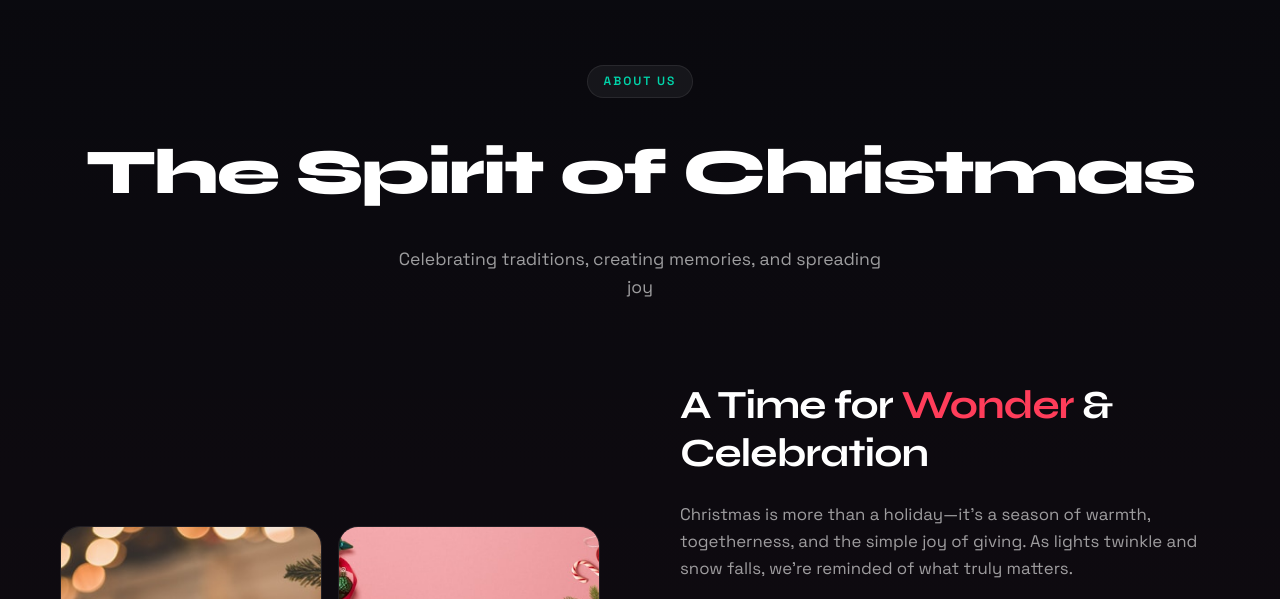
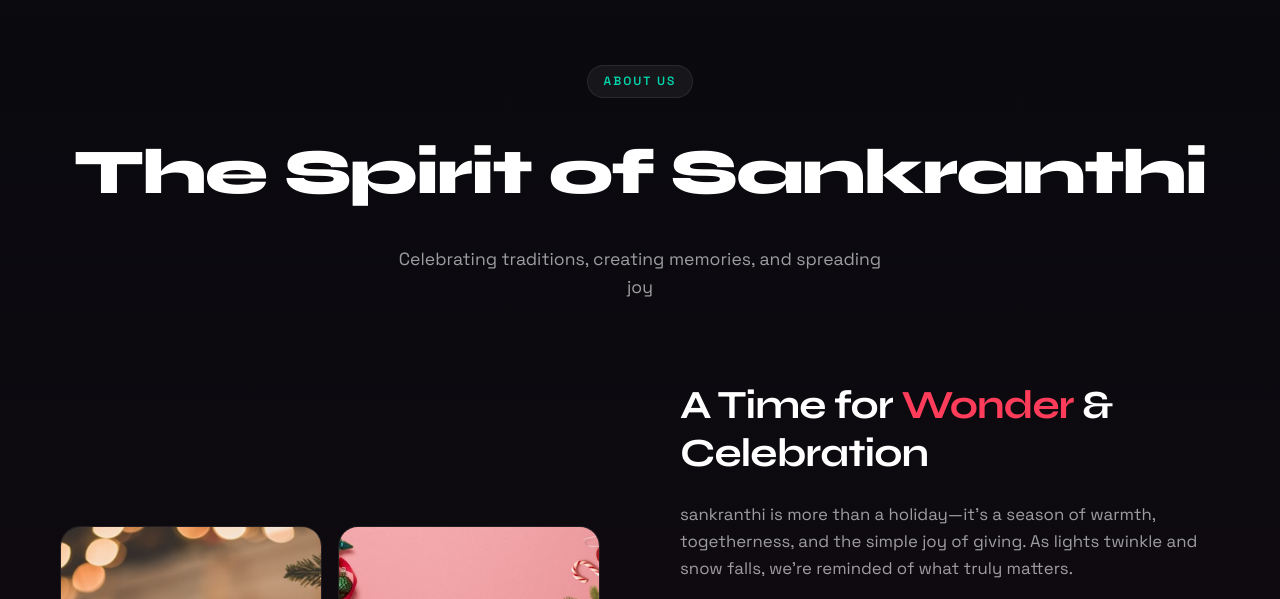
Before and after one commit to LasyaThatikonda/templatemo_605_xmas_countdown, a plain HTML site: page index.html in a window 1280 px wide. Shown: the part 1000-1599 px from the top of the page. Drawn offline with Linux system fonts and the light colour scheme.

Commit message:
modified

```diff
--- a/index.html
+++ b/index.html
@@ -3,7 +3,7 @@
 <head>
     <meta charset="UTF-8">
     <meta name="viewport" content="width=device-width, initial-scale=1.0">
-    <title>Lasya - Christmas Countdown Template</title>
+    <title>Lasya - sankranthi Countdown Template</title>
     <link rel="preconnect" href="https://fonts.googleapis.com">
     <link rel="preconnect" href="https://fonts.gstatic.com" crossorigin>
     <link href="https://fonts.googleapis.com/css2?family=Syne:wght@400;500;600;700;800&family=Space+Grotesk:wght@300;400;500;600;700&display=swap" rel="stylesheet">
@@ -47,7 +47,7 @@ https://templatemo.com/tm-605-xmas-countdown
             <span class="dot"></span>
             Live Countdown Active
         </div>
-        <h1>Christmas<br><span class="gradient">Countdown</span></h1>
+        <h1>Sankranthi<br><span class="gradient">Countdown</span></h1>
         <p class="hero-subtitle">Every second brings us closer to the most magical celebration of the year</p>
 
         <div class="countdown-wrapper">
@@ -94,7 +94,7 @@ https://templatemo.com/tm-605-xmas-countdown
     <section class="about" id="about">
         <div class="section-header">
             <span class="section-tag">About Us</span>
-            <h2 class="section-title">The Spirit of Christmas</h2>
+            <h2 class="section-title">The Spirit of Sankranthi</h2>
             <p class="section-subtitle">Celebrating traditions, creating memories, and spreading joy</p>
         </div>
         <div class="about-grid">
@@ -113,7 +113,7 @@ https://templatemo.com/tm-605-xmas-countdown
             </div>
             <div class="about-content">
                 <h3>A Time for <span>Wonder</span> & Celebration</h3>
-                <p>Christmas is more than a holiday—it's a season of warmth, togetherness, and the simple joy of giving. As lights twinkle and snow falls, we're reminded of what truly matters.</p>
+                <p>sankranthi is more than a holiday—it's a season of warmth, togetherness, and the simple joy of giving. As lights twinkle and snow falls, we're reminded of what truly matters.</p>
                 <p>Whether gathering with loved ones or finding peace in quiet moments, this season invites us to pause, reflect, and celebrate the magic around us.</p>
                 <div class="about-features">
                     <div class="about-feature">
```
